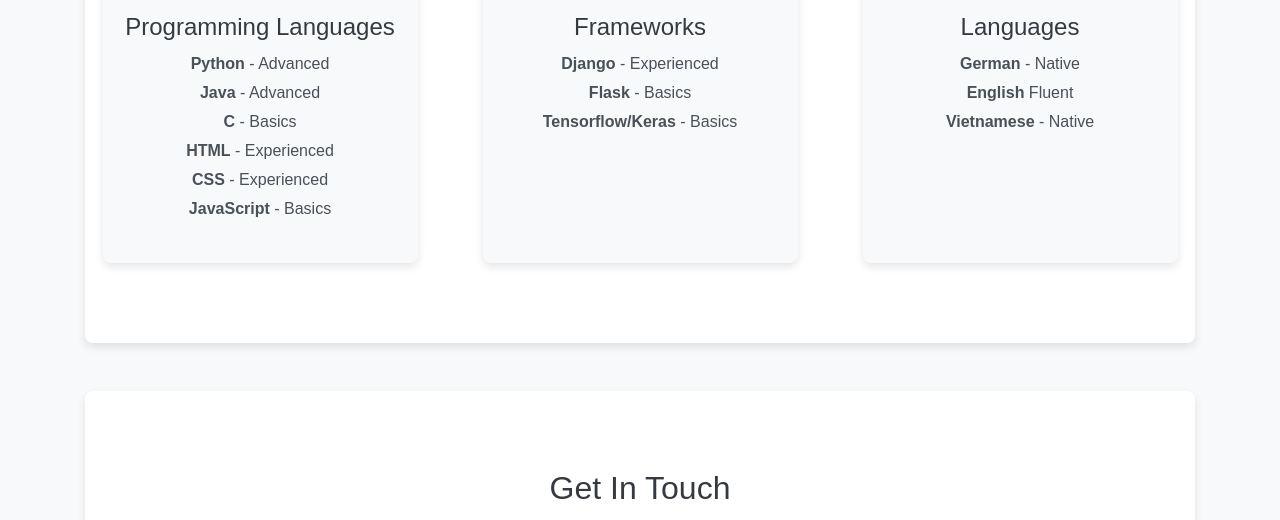
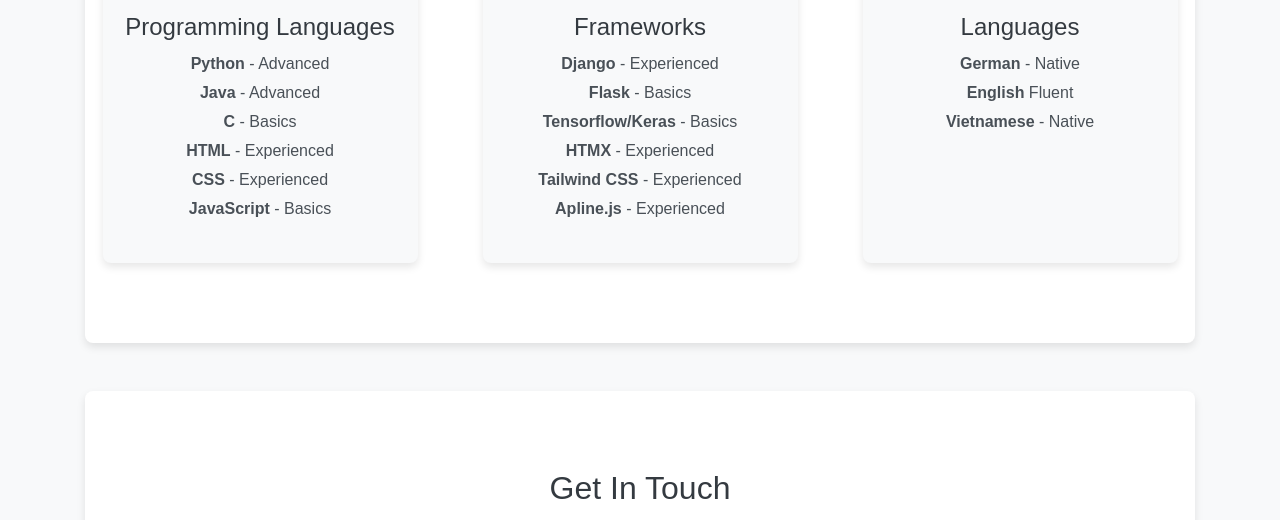
Before and after one commit to TomyLeHuy/tomylehuy.github.io, a plain HTML site: page index.html in a window 1280 px wide. Shown: the part 3100-3620 px from the top of the page. Drawn offline with nearby package versions, Linux system fonts and the light colour scheme.

Commit message:
Update index.html

```diff
--- a/index.html
+++ b/index.html
@@ -173,6 +173,10 @@
                             <li><strong>Django </strong> - Experienced</li>
                             <li><strong>Flask</strong> - Basics</li>
                             <li><strong>Tensorflow/Keras</strong> - Basics</li>
+                            <li><strong>HTMX</strong> - Experienced</li>
+                            <li><strong>Tailwind CSS</strong> - Experienced</li>
+                            <li><strong>Apline.js</strong> - Experienced</li>
+
                         </ul>
                     </div>
                 </div>
```
